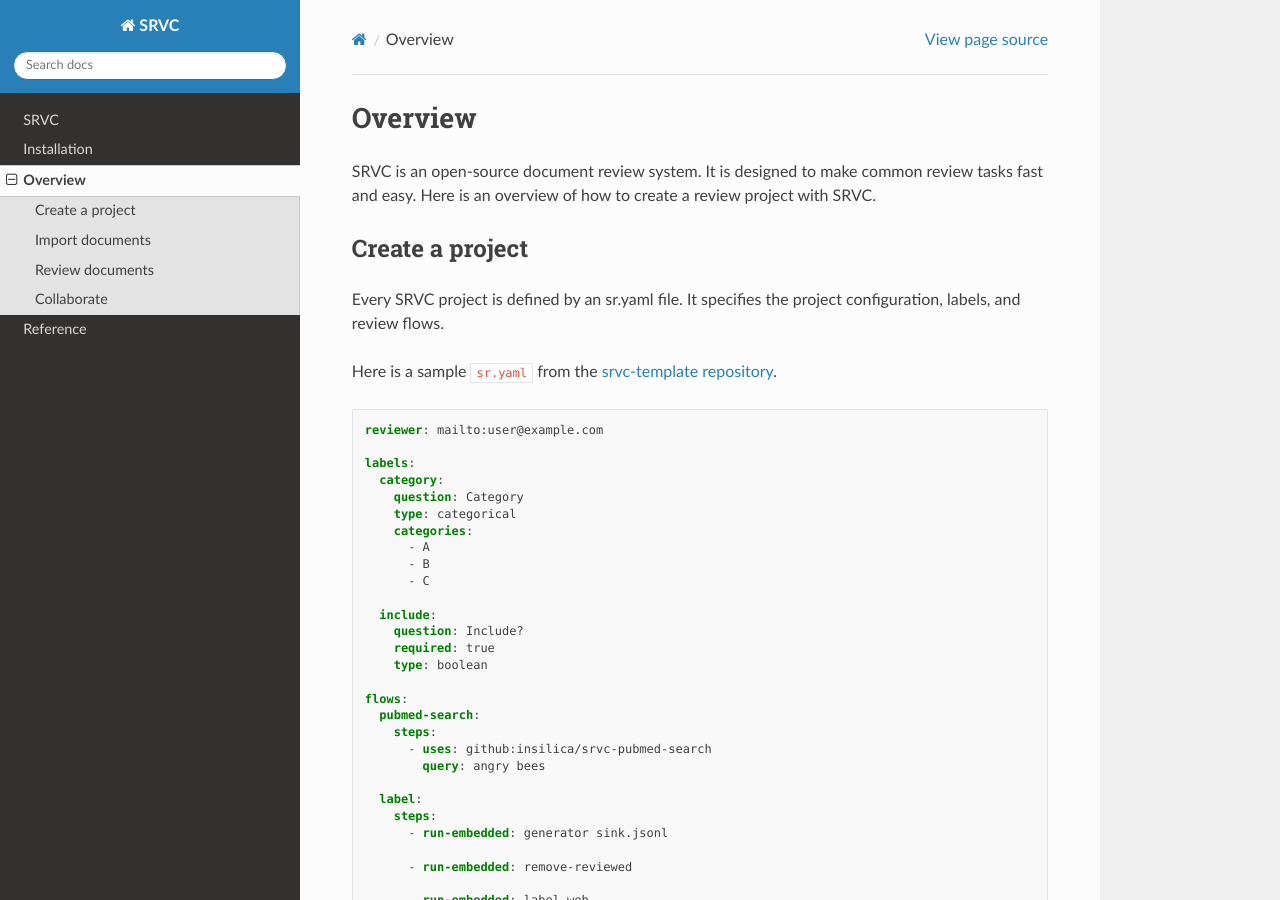
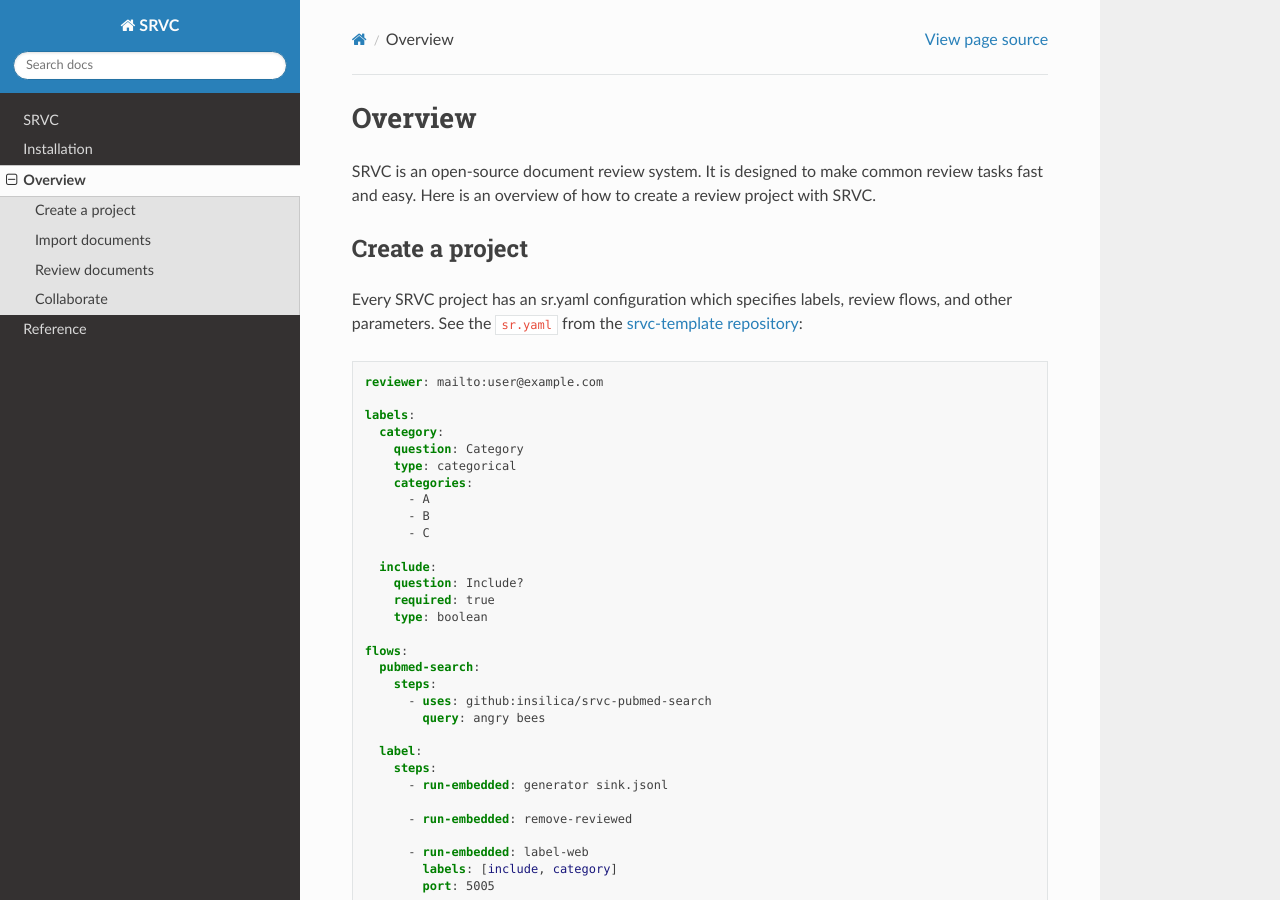
Before and after one commit to insilica/rs-srvc, a Sphinx documentation site: the page built from docs/overview.rst, in a window 1280 px wide and 900 px high. Built offline with Sphinx 7.4.7 and the Read the Docs theme 2.0.0, drawn with Linux system fonts in a browser that asks for light colours.

Commit message:
minor rewrite

```diff
--- a/docs/overview.rst
+++ b/docs/overview.rst
@@ -9,10 +9,9 @@
 Create a project
 ================
 
-Every SRVC project is defined by an sr.yaml file.
-It specifies the project configuration, labels, and review flows.
-
-Here is a sample ``sr.yaml`` from the `srvc-template repository <https://github.com/insilica/srvc-template/blob/main/sr.yaml>`_.
+Every SRVC project has an sr.yaml configuration which
+specifies labels, review flows, and other parameters.
+See the ``sr.yaml`` from the `srvc-template repository <https://github.com/insilica/srvc-template/blob/main/sr.yaml>`_:
 
 .. code-block:: yaml
 
```
